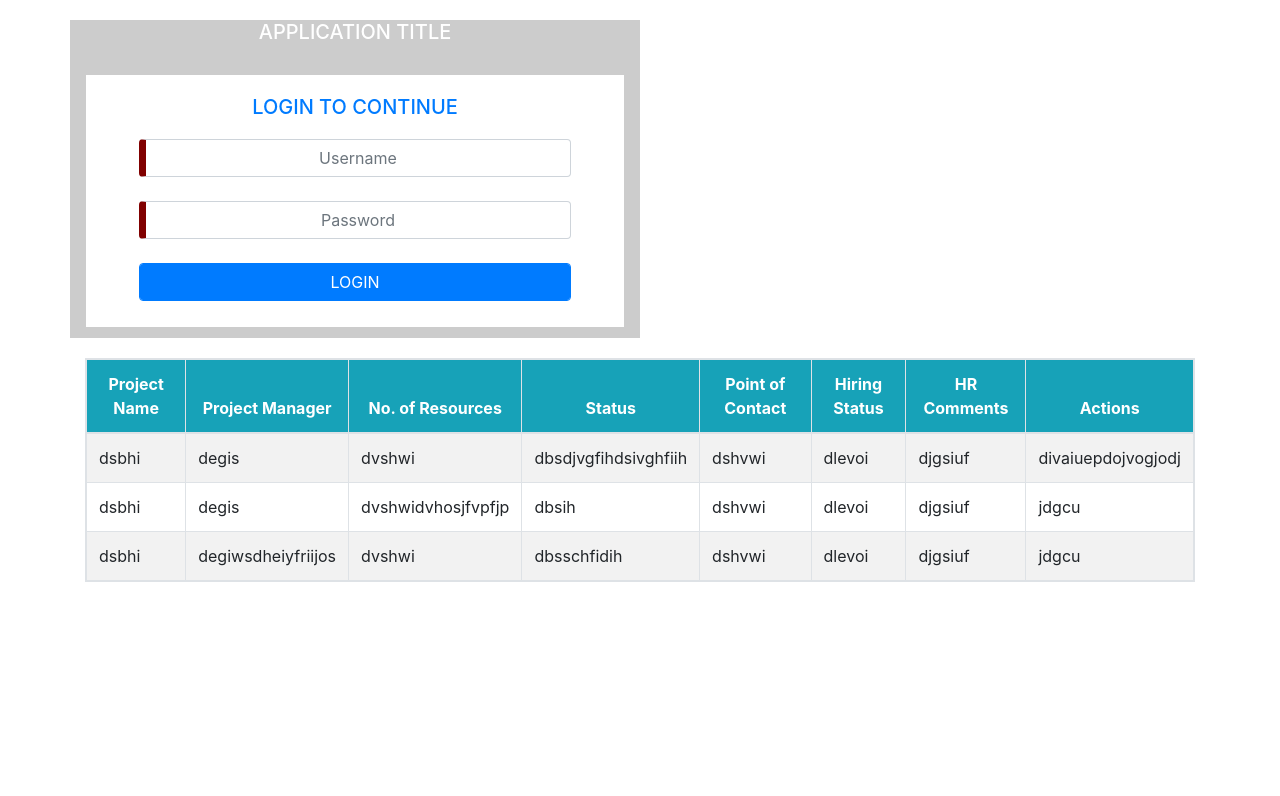
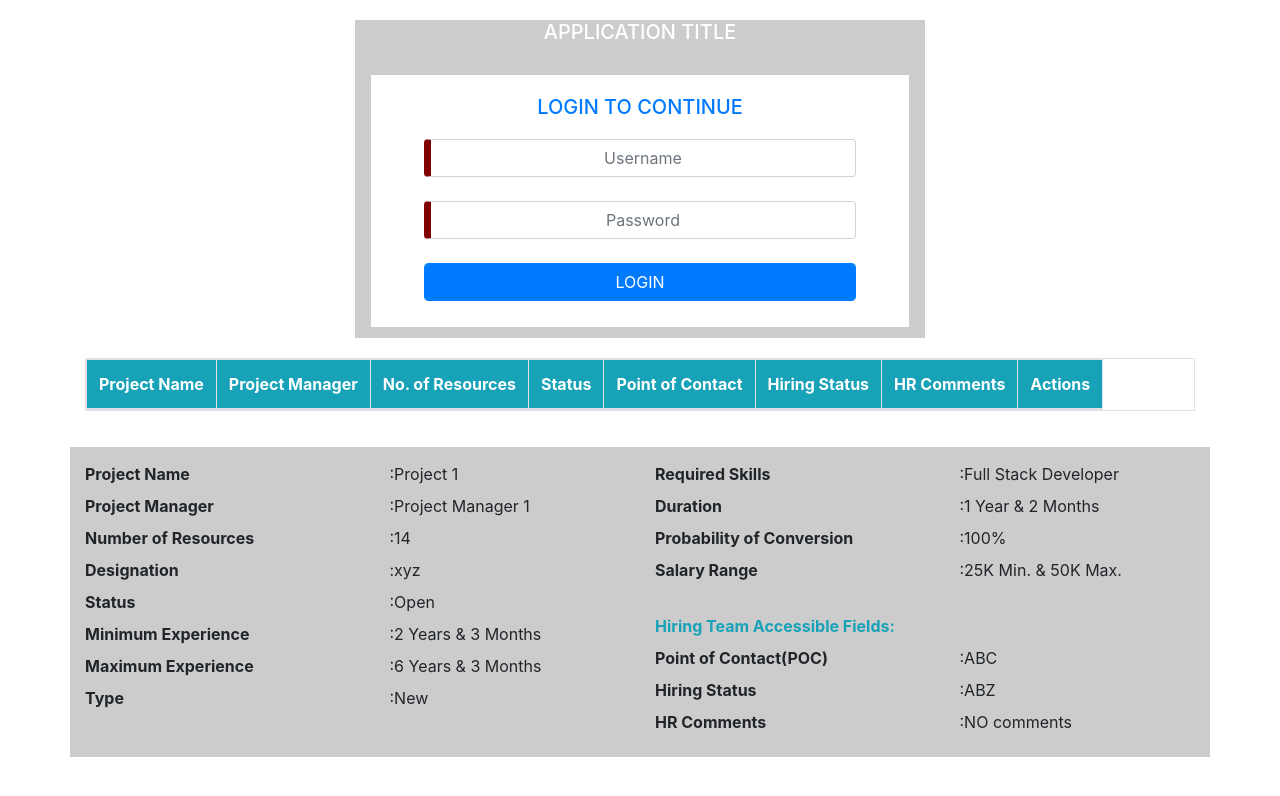
Before and after one commit to Oshin-3/bdfl-internship, a plain HTML site: page index.html in a window 1280 px wide. Drawn offline with nearby package versions, Linux system fonts and the light colour scheme.

Commit message:
updated details container

```diff
--- a/css/styles.css
+++ b/css/styles.css
@@ -37,4 +37,10 @@ table th{
 
 .details-container{
 	background-color: #ccc;
+	padding: 15px;
 }
+
+.details-label{
+	font-weight: bold;
+	width: 300px;
+}
--- a/index.html
+++ b/index.html
@@ -16,7 +16,7 @@
 <body>
 	<div class="container">
 		<div class="row row-content">
-			<div class="login-container col-12 col-md-6">
+			<div class="login-container col-12 col-sm-6 offset-sm-3">
 				<h5 class="text-white">APPLICATION TITLE</h5>
 				<div class="login-content">
 					<h5 class="text-primary">LOGIN TO CONTINUE</h5>
@@ -32,7 +32,7 @@
 		</div>
 
 		<div class="row row-content">
-			<div class="table-container col-12 col-md-12">
+			<div class="table-container col-12 col-sm-12">
 				<table class="table table-responsive table-striped table-bordered">
 					<thead class="bg-info text-white">
 						<tr>
@@ -47,40 +47,46 @@
 						</tr>
 					</thead>
 					<tbody>
-						<tr>
-							<td>dsbhi</td>
-							<td>degis</td>
-							<td>dvshwi</td>
-							<td>dbsdjvgfihdsivghfiih</td>
-							<td>dshvwi</td>
-							<td>dlevoi</td>
-							<td>djgsiuf</td>
-							<td>divaiuepdojvogjodj</td>
-						</tr>
+					</tbody>
+				</table>
+			</div>
+		</div>
 
-						<tr>
-							<td>dsbhi</td>
-							<td>degis</td>
-							<td>dvshwidvhosjfvpfjp</td>
-							<td>dbsih</td>
-							<td>dshvwi</td>
-							<td>dlevoi</td>
-							<td>djgsiuf</td>
-							<td>jdgcu</td>
-						</tr>
-
-						<tr>
-							<td>dsbhi</td>
-							<td>degiwsdheiyfriijos</td>
-							<td>dvshwi</td>
-							<td>dbsschfidih</td>
-							<td>dshvwi</td>
-							<td>dlevoi</td>
-							<td>djgsiuf</td>
-							<td>jdgcu</td>
-						</tr>
-					</tbody>
-			</table>
+		<div class="row row-content">
+			<div class="details-container col-12 col-sm-6">
+				<label class="details-label">Project Name</label>
+				<label>:Project 1</label><br>
+				<label class="details-label">Project Manager</label>
+				<label>:Project Manager 1</label><br>
+				<label class="details-label">Number of Resources</label>
+				<label>:14</label><br>
+				<label class="details-label">Designation</label>
+				<label>:xyz</label><br>
+				<label class="details-label">Status</label>
+				<label>:Open</label><br>
+				<label class="details-label">Minimum Experience</label>
+				<label>:2 Years & 3 Months</label><br>
+				<label class="details-label">Maximum Experience</label>
+				<label>:6 Years & 3 Months</label><br>
+				<label class="details-label">Type</label>
+				<label>:New</label><br>
+			</div>
+			<div class="details-container col-12 col-sm-6">
+				<label class="details-label">Required Skills</label>
+				<label>:Full Stack Developer</label><br>
+				<label class="details-label">Duration</label>
+				<label>:1 Year & 2 Months</label><br>
+				<label class="details-label">Probability of Conversion</label>
+				<label>:100%</label><br>
+				<label class="details-label">Salary Range</label>
+				<label>:25K Min. & 50K Max.</label><br><br>
+				<label class="details-label text-info">Hiring Team Accessible Fields:</label><br>
+				<label class="details-label">Point of Contact(POC)</label>
+				<label>:ABC</label><br>
+				<label class="details-label">Hiring Status</label>
+				<label>:ABZ</label><br>
+				<label class="details-label">HR Comments</label>
+				<label>:NO comments</label><br>
 			</div>
 		</div>
 	</div>
```
